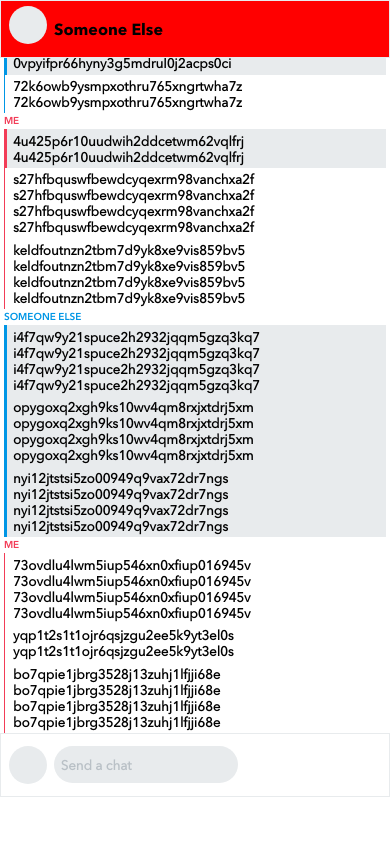
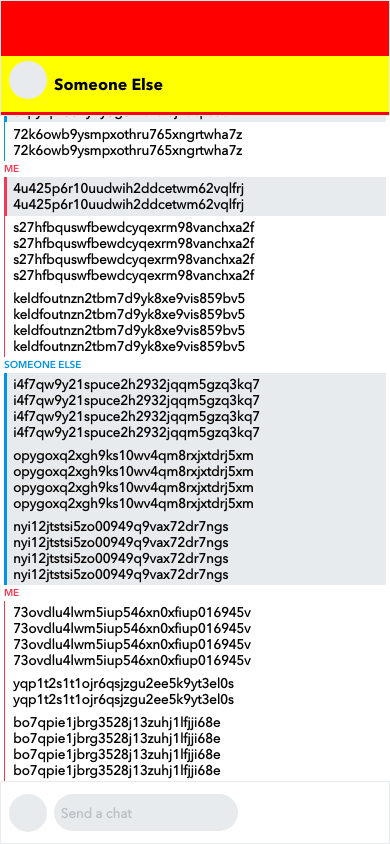
Before and after one commit to MikeQDev/snapchat-messages-ng, an Angular app: page / in a window 390 px wide. Built offline with nearby package versions, Linux system fonts and the light colour scheme.

Commit message:
display properly on mobile?

```diff
--- a/src/app/app.component.css
+++ b/src/app/app.component.css
@@ -17,7 +17,25 @@
     flex-direction: column-reverse;
 }
 
-.bottomContainer, .topContainer {
+.topContainer {
+    overflow: hidden;
+    border: solid;
+    border-width: .05em;
+    border-color: #E8EBED;
+    background-color: red;
+    /* Because mobile hides behind the browser bar? ... */
+    padding-top: 55px;
+    height: 60px;
+}
+
+app-top-bar {
+    padding-top: 5px;
+    display: flex;
+    flex-direction: row;
+    background-color: yellow;
+}
+
+.bottomContainer {
     overflow: hidden;
     border: solid;
     border-width: .05em;
@@ -26,6 +44,6 @@
 
 /* Doesn't work in FF */
 
-.messageContainer::-webkit-scrollbar {
+/*.messageContainer::-webkit-scrollbar {
     display: none;
-}
+}*/
--- a/src/app/bottom-bar/bottom-bar.component.css
+++ b/src/app/bottom-bar/bottom-bar.component.css
@@ -1,8 +1,6 @@
 .bottomBar {
-    /*position: absolute;
-    float: right;*/
     display: flex;
-    width: 100%;
+    flex-direction: row;
     bottom: 0;
     left: 0;
     right: 0;
--- a/src/app/top-bar/top-bar.component.css
+++ b/src/app/top-bar/top-bar.component.css
@@ -1,12 +1,5 @@
-.topBar {
-    background-color: red;
-    display: flex;
-    padding-top: 5px;
-}
-
 .chattingWithName {
     font-family: 'bold username';
-
 }
 
 .circle {
--- a/src/app/top-bar/top-bar.component.html
+++ b/src/app/top-bar/top-bar.component.html
@@ -1,4 +1,2 @@
-<div class="topBar">
-    <div class="circle"></div>
-    <p class="chattingWithName">Someone Else</p>
-</div>
+<div class="circle"></div>
+<p class="chattingWithName">Someone Else</p>
```
